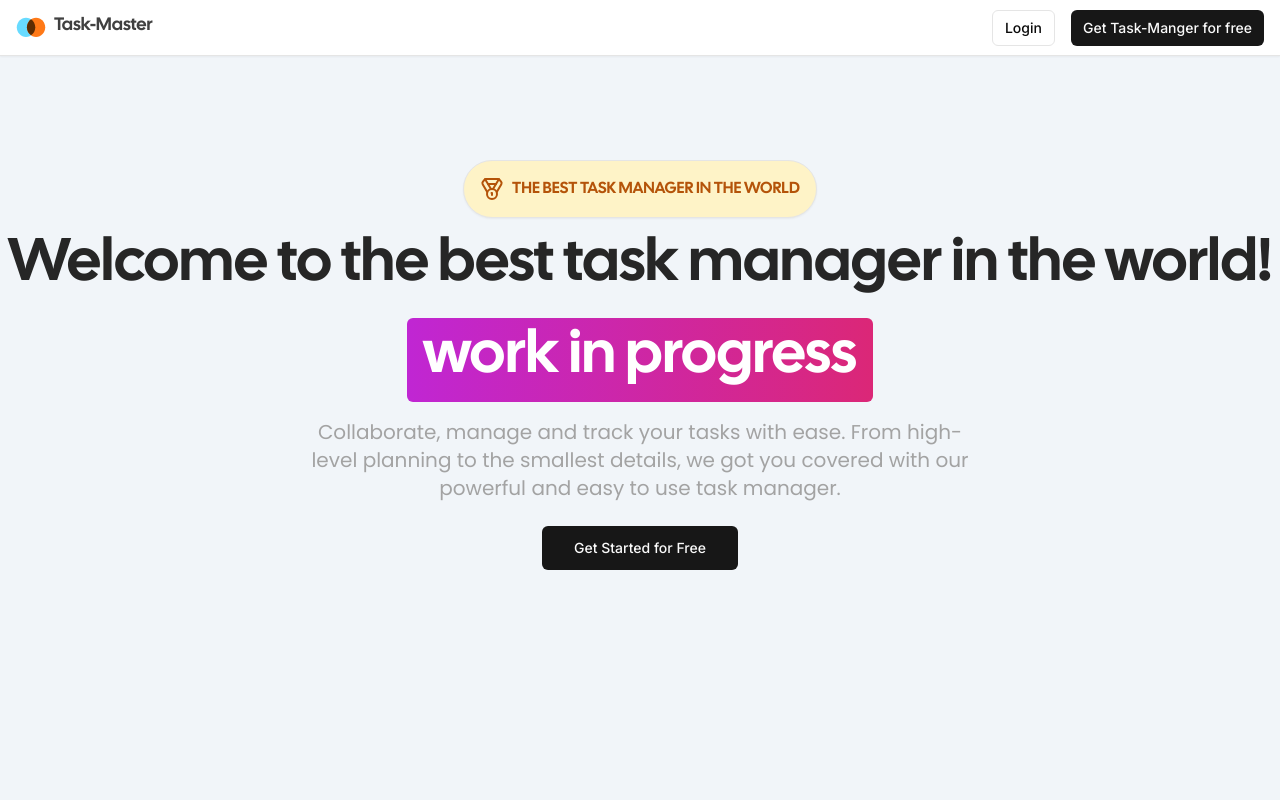
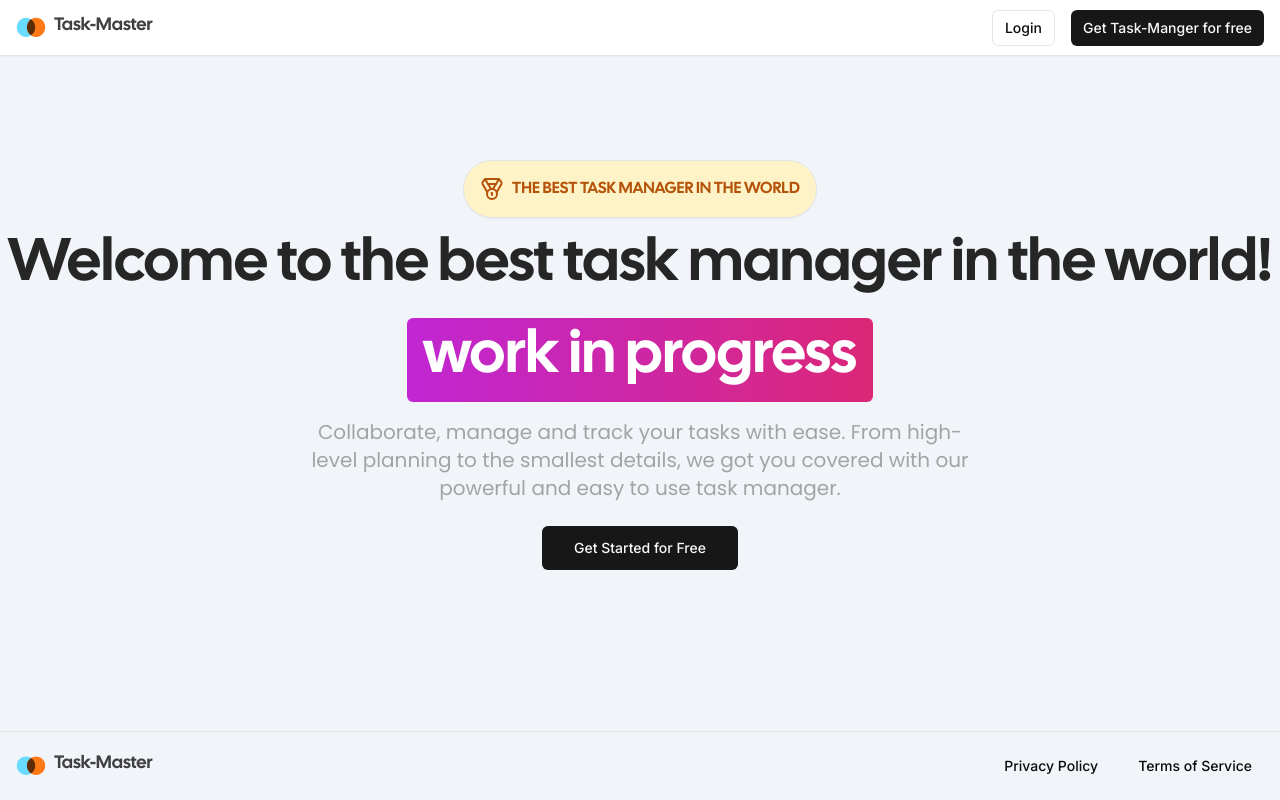
Before and after one commit to radouane-oubakhane/task-master, a Next.js app: page / in a window 1280 px wide. Built offline with nearby package versions, Linux system fonts and the light colour scheme.

Commit message:
Build out marketing footer component

```diff
--- /dev/null
+++ b/app/(marketing)/_components/Footer.tsx
@@ -0,0 +1,21 @@
+import Logo from "@/components/Logo";
+import { Button } from "@/components/ui/button";
+import React from "react";
+
+export const Footer = () => {
+  return (
+    <div className="fixed bottom-0 w-full  p-4 border-t bg-slate-100">
+      <div className="md:max-w-screen-2xl mx-auto flex items-center w-full justify-between">
+        <Logo />
+        <div className="space-x-4 md:block md:w-auto flex items-center justify-between w-full">
+          <Button size="sm" variant="ghost">
+            Privacy Policy
+          </Button>
+          <Button size="sm" variant="ghost">
+            Terms of Service
+          </Button>
+        </div>
+      </div>
+    </div>
+  );
+};
--- a/app/(marketing)/layout.tsx
+++ b/app/(marketing)/layout.tsx
@@ -1,5 +1,6 @@
 import React, { PropsWithChildren } from 'react'
 import { NavBar } from './_components/NavBar'
+import { Footer } from './_components/Footer'
 
 const MarketingLayout = ({children}: PropsWithChildren) => {
   return (
@@ -8,6 +9,7 @@
         <main className='pt-40 pg-20 bg-slate-100'>
         {children}
         </main>
+        <Footer />
     </div>
   )
 }
```
